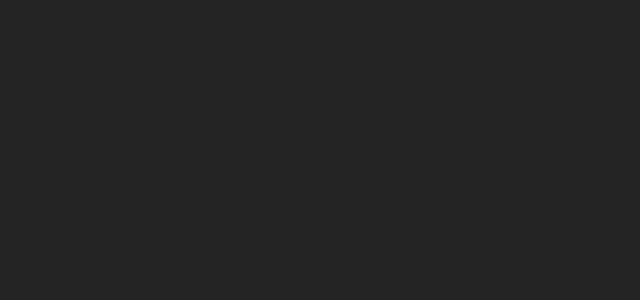
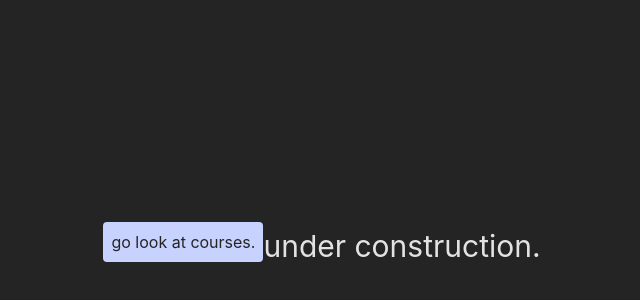
Before and after one commit to parthchheda2005/elective-finder, a React (Vite) app in the folder client/: page /ai in a window 1280 px wide. Shown: the part 174-474 px from the top of the page, without its empty margins (318-958 px from the left). Built offline with nearby package versions, Linux system fonts and the light colour scheme.

Commit message:
made an under construction page

```diff
--- a/client/src/components/AiRecPage.tsx
+++ b/client/src/components/AiRecPage.tsx
@@ -1,3 +1,17 @@
+import { useNavigate } from "react-router-dom";
+
 export default function AiRecPage() {
-  return <div></div>;
+  const navigate = useNavigate();
+
+  return (
+    <div className="h-screen flex justify-center items-center">
+      <button
+        onClick={() => navigate("/course-page")}
+        className="p-2 bg-indigo-200 text-[#242424] rounded transition-all duration-300 hover:bg-blue-300 hover:scale-105 w-fit mt-2 mb-4"
+      >
+        go look at courses.
+      </button>
+      <h1 className="text-3xl">under construction.</h1>
+    </div>
+  );
 }
```
